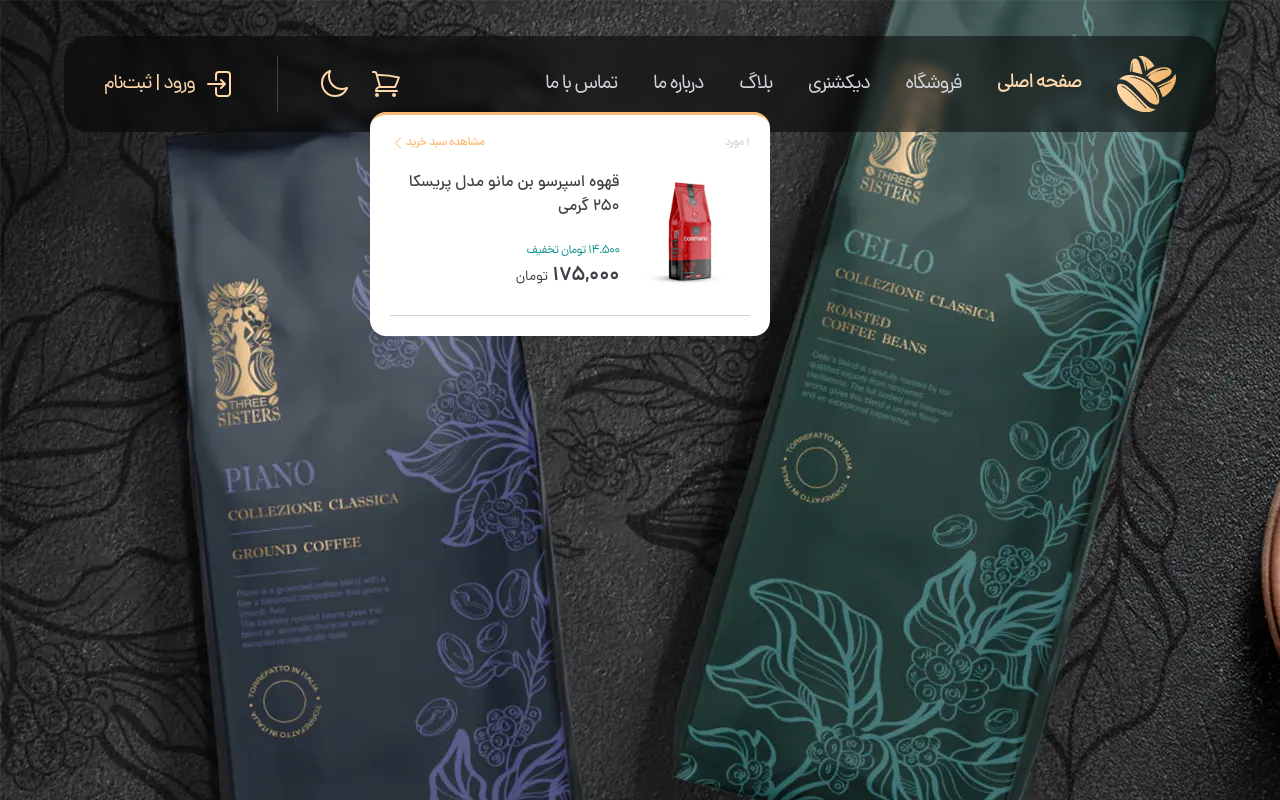
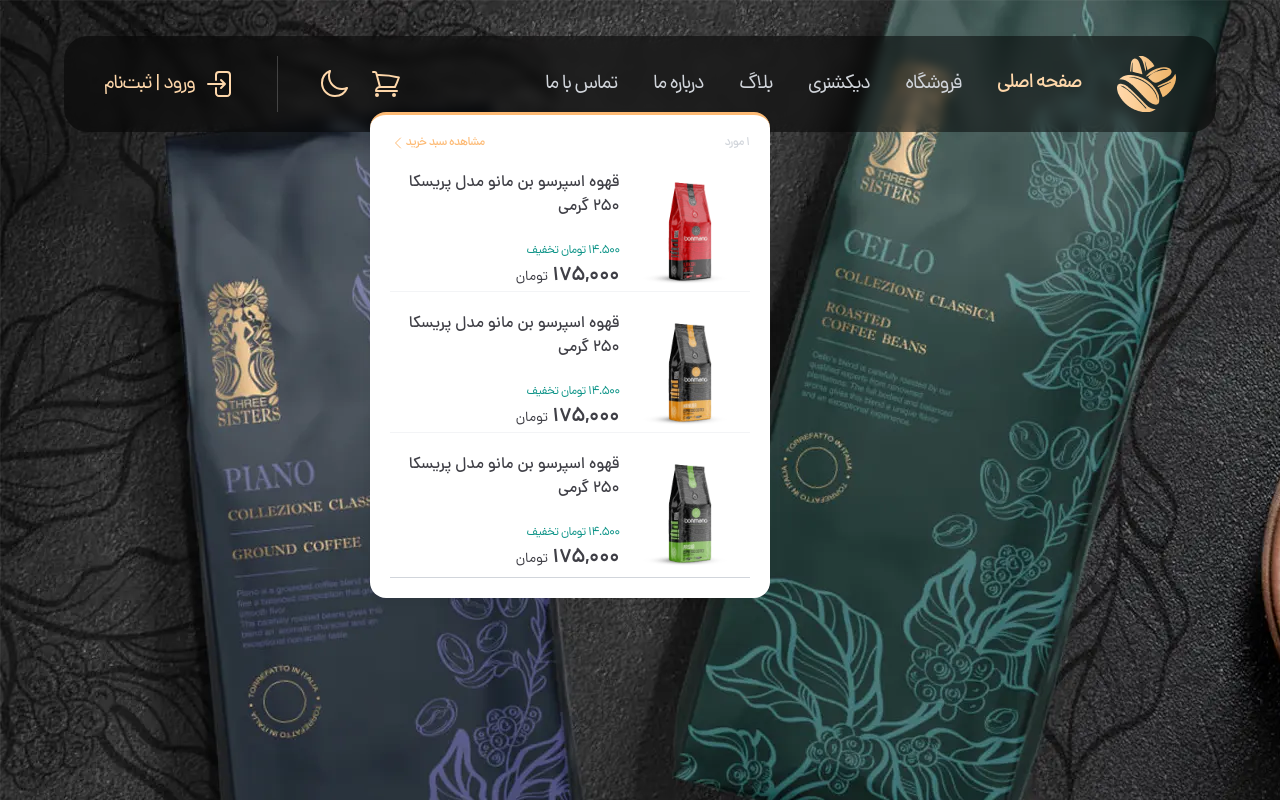
Before and after one commit to Saedf/Coffee-Shop-WithTailwind, a website: page public/index.html in a window 1280 px wide. Drawn offline with Linux system fonts and the light colour scheme.

Commit message:
card body muliple product

```diff
--- a/public/index.html
+++ b/public/index.html
@@ -161,7 +161,8 @@
                   </a>
                 </div>
                 <!--  Cart Body   -->
-                <div class="flex gap-x-2.5 mt-5 pb-6  border-b border-b-gray-300 dark:border-b-white/10">
+                <div class=" pb-1 border-b border-b-gray-300 dark:border-b-white/10 divide-y divide-gray-100 dark:divide-white/10 child:pt-5">
+                  <div class="flex gap-x-2.5   ">
                     <img src="images/products/p1.png" class="w-30 h-30" alt="Product 1" />
                     <div class="flex flex-col justify-between">
                       <h4 class="font-DanaMedium text-zinc-700 dark:text-white text-base">قهوه اسپرسو بن مانو مدل پریسکا 250 گرمی</h4>
@@ -174,6 +175,34 @@
                       </div>
                     </div>
                   </div>
+                  <div class="flex gap-x-2.5   ">
+                    <img src="images/products/p2.png" class="w-30 h-30" alt="Product 1" />
+                    <div class="flex flex-col justify-between">
+                      <h4 class="font-DanaMedium text-zinc-700 dark:text-white text-base">قهوه اسپرسو بن مانو مدل پریسکا 250 گرمی</h4>
+                      <div>
+                        <span class="text-teal-600 dark:text-emerald-500 text-xs tracking-tighter">14.500 تومان تخفیف</span>
+                        <div class="text-zinc-700 dark:text-white font-DanaDemiBold">
+                          175,000
+                          <span class="font-Dana text-sm">تومان</span>
+                        </div>
+                      </div>
+                    </div>
+                  </div>
+                  <div class="flex gap-x-2.5   ">
+                    <img src="images/products/p3.png" class="w-30 h-30" alt="Product 1" />
+                    <div class="flex flex-col justify-between">
+                      <h4 class="font-DanaMedium text-zinc-700 dark:text-white text-base">قهوه اسپرسو بن مانو مدل پریسکا 250 گرمی</h4>
+                      <div>
+                        <span class="text-teal-600 dark:text-emerald-500 text-xs tracking-tighter">14.500 تومان تخفیف</span>
+                        <div class="text-zinc-700 dark:text-white font-DanaDemiBold">
+                          175,000
+                          <span class="font-Dana text-sm">تومان</span>
+                        </div>
+                      </div>
+                    </div>
+                  </div>
+                </div>
+
                 <!--  Cart Footer   -->
                 <div></div>
               </div>
```
Also changed, not shown: public/styles/app.css. Lines whose indentation alone changed are shown as unchanged.
